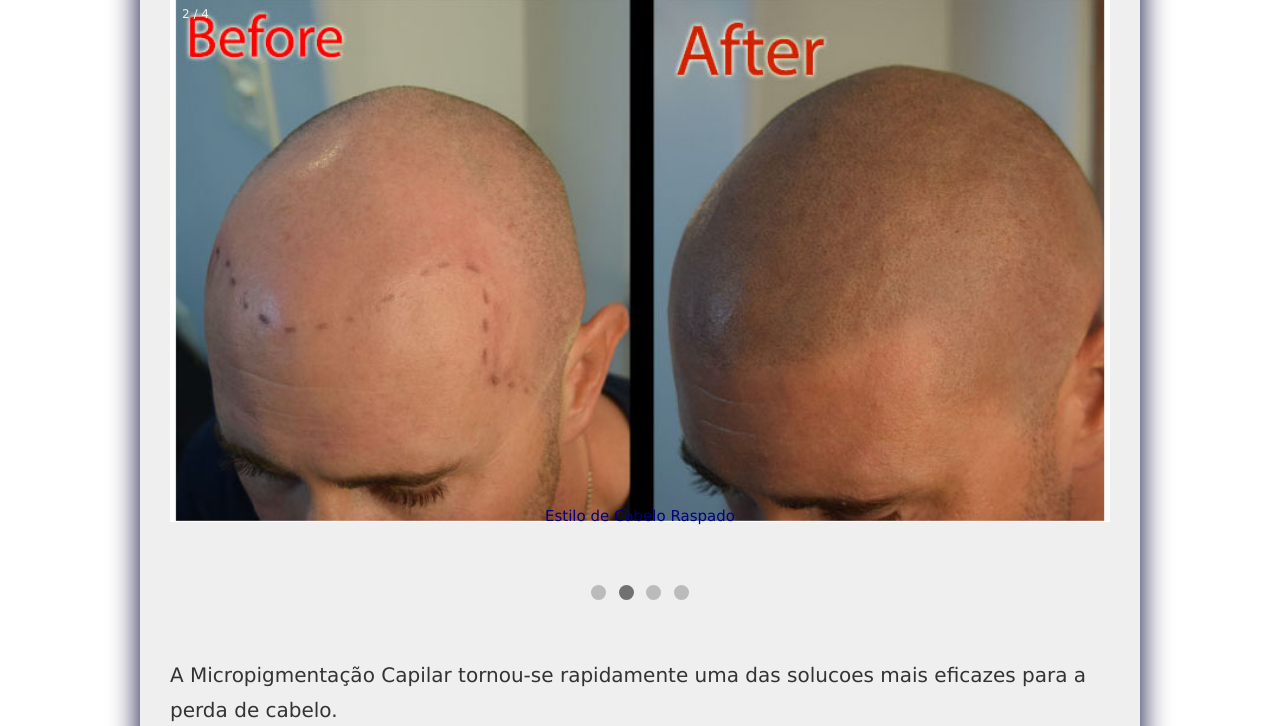
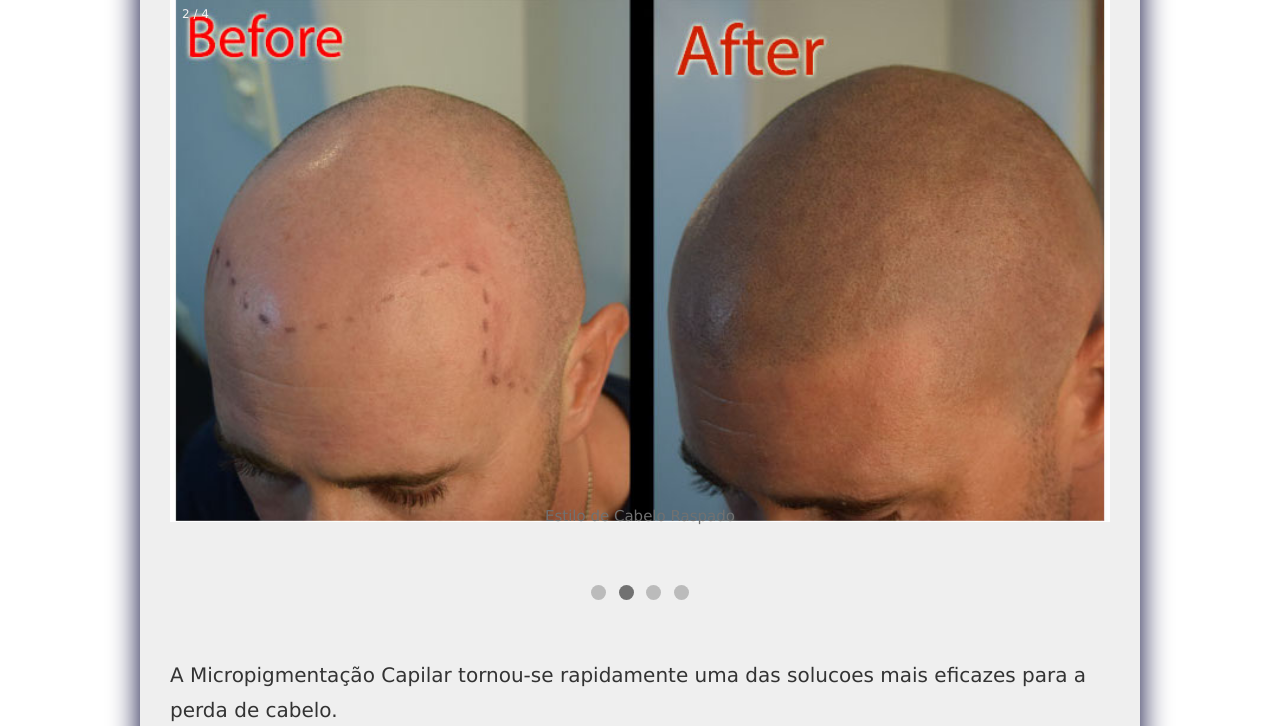
Before and after one commit to Alphashub/Alphashub.github.io, a PHP site: page / in a window 1280 px wide. Shown: the part 453-1179 px from the top of the page. Run offline with PHP 8.4, Linux system fonts and the light colour scheme.

Commit message:
Update alfa.css

```diff
--- a/alfa.css
+++ b/alfa.css
@@ -102,7 +102,7 @@ img{vertical-align: middle;}*/
 
 /* Caption text */
 .text1 {
-  color: #000080;
+  color: #717171;
   font-size: 15px;
   padding: 8px 12px;
   position: absolute;
@@ -120,7 +120,7 @@ img{vertical-align: middle;}*/
 
 /* Number text (1/3 etc) */
 .numbertext {
-  color: #000080;
+  color: #717171;
   font-size: 12px;
   padding: 8px 12px;
   position: absolute;
```
